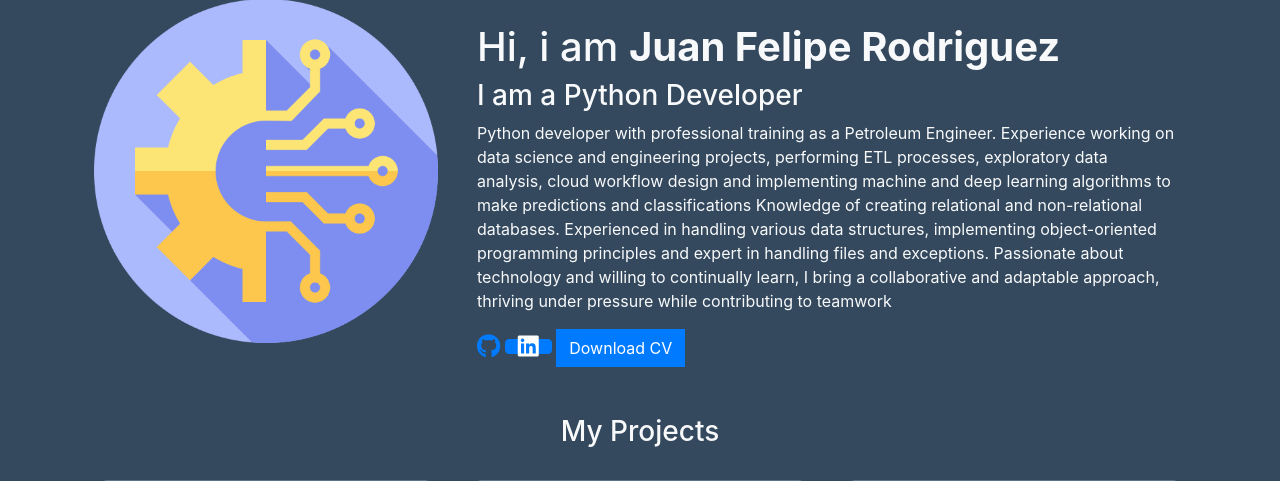
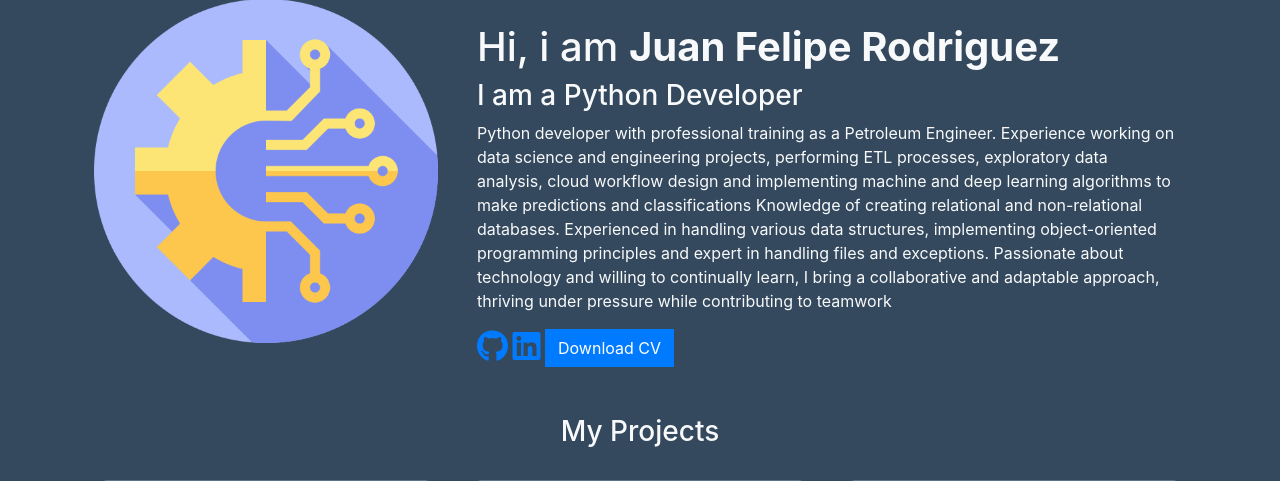
Before and after one commit to felipe97rg/Django_Portfolio, a Django app: page / in a window 1280 px wide. Shown: the part 81-562 px from the top of the page. Run offline with Django 5.2, Linux system fonts and the light colour scheme; data comes from the database, SQL or seed files in the repository; some libraries are stand-ins or nearby versions.

Commit message:
iconos 6

```diff
--- a/portfolio/templates/home.html
+++ b/portfolio/templates/home.html
@@ -25,10 +25,10 @@
                     a collaborative and adaptable approach, thriving under pressure while contributing to teamwork
                 </p>
                 <a href="https://github.com/felipe97rg" target="_blank">
-                  <i class="fa-brands fa-github fa-xl"></i>
+                  <i class="fa-brands fa-github fa-2xl"></i>
                 </a>
                 <a href="https://www.linkedin.com/in/juan-felipe-rodriguez-granados-558673186" target="_blank">
-                  <i class="btn btn-primary fa-brands fa-linkedin fa-xl"></i>
+                  <i class="fa-brands fa-linkedin fa-2xl"></i>
                 </a>
                 <a class="btn btn-primary btn-g rounded-0 mv-3" href="{% static 'portfolio/CV_Juan_Felipe_Rodriguez.docx.pdf'%}" target = "_blank">Download CV</a>
 
```
